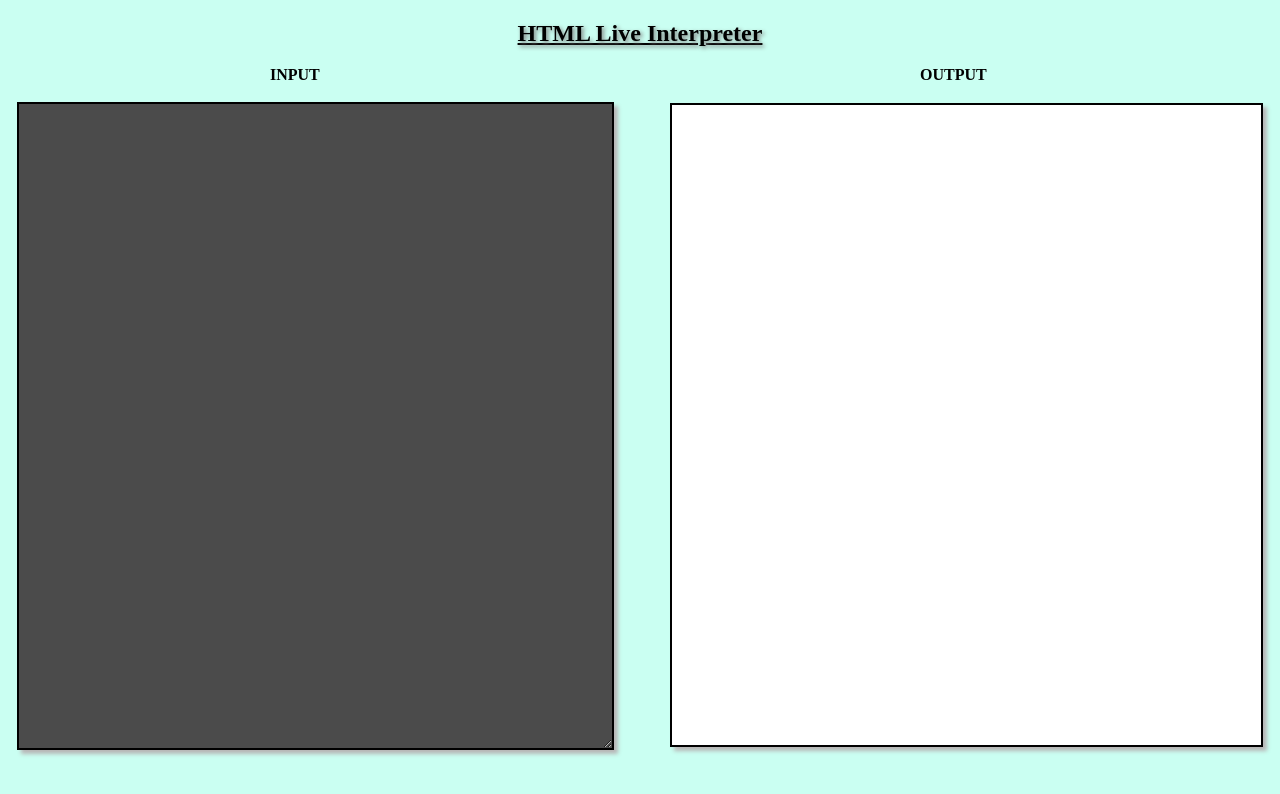
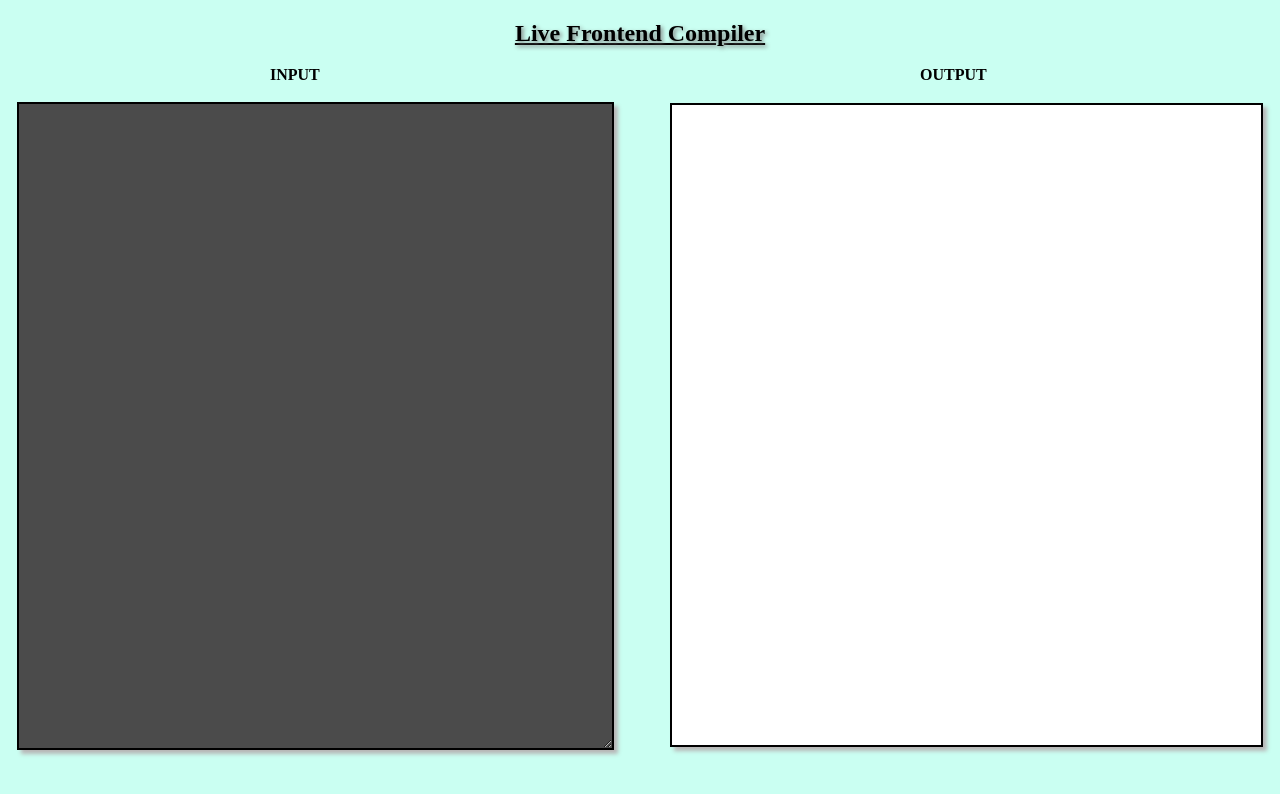
Before and after one commit to vshveta08/Live-HTML-Interpreter, a plain HTML site: page index.html in a window 1280 px wide. Drawn offline with Linux system fonts and the light colour scheme.

Commit message:
Update index.html

```diff
--- a/index.html
+++ b/index.html
@@ -4,7 +4,7 @@
     <meta charset="UTF-8">
     <meta http-equiv="X-UA-Compatible" content="IE=edge">
     <meta name="viewport" content="width=device-width, initial-scale=1.0">
-    <title>HTML Live Interpreter</title>
+    <title>Live Frontend Compiler</title>
 
     <!-- linked JS file -->
     <script src="script.js"></script>
@@ -15,7 +15,7 @@
 </head>
 <body>
 
-    <h2 id="i1">HTML Live Interpreter</h2>
+    <h2 id="i1">Live Frontend Compiler</h2>
 
     <h4 id="i2">OUTPUT</h4> <br/><br/>
 
```
